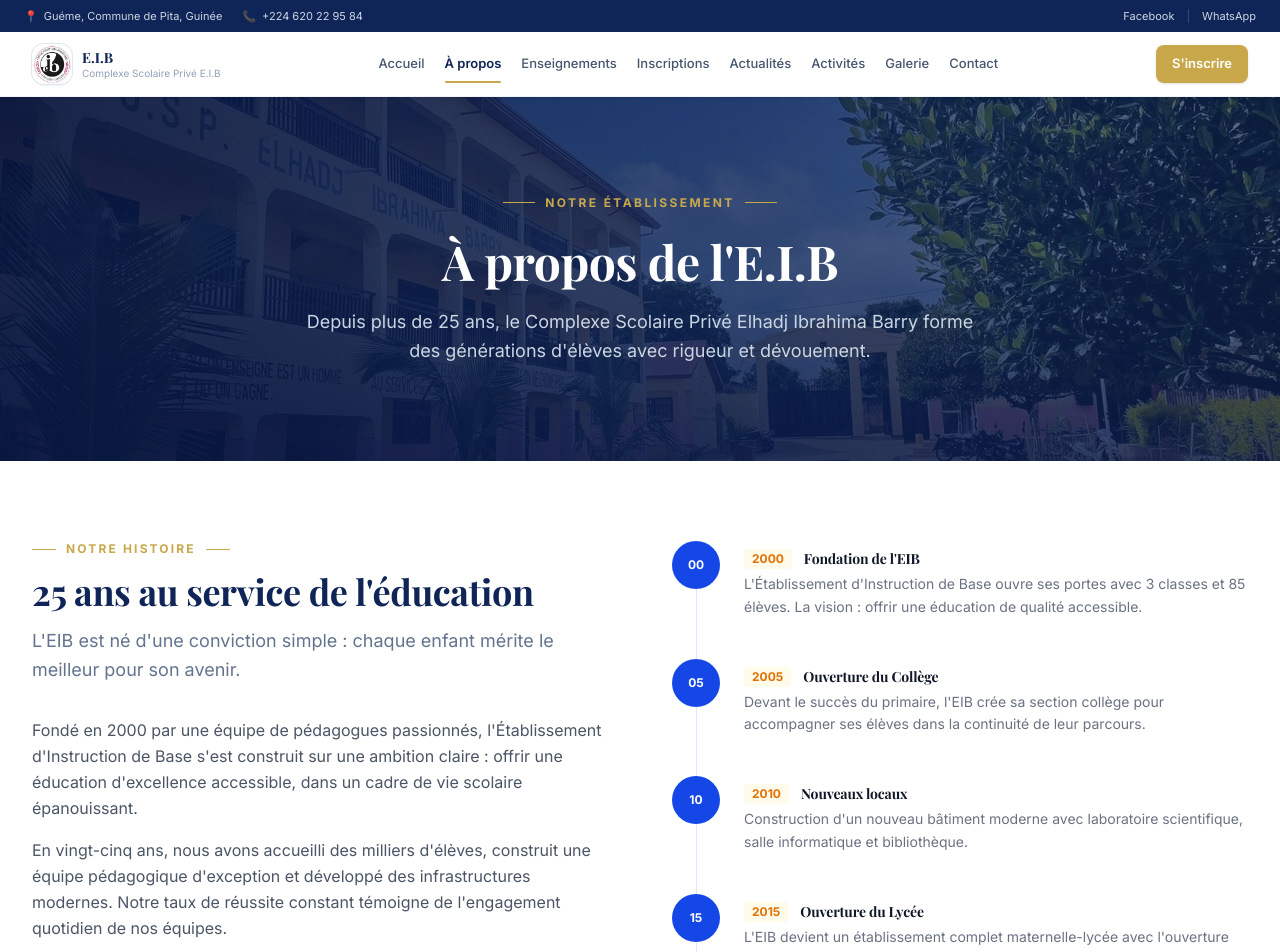
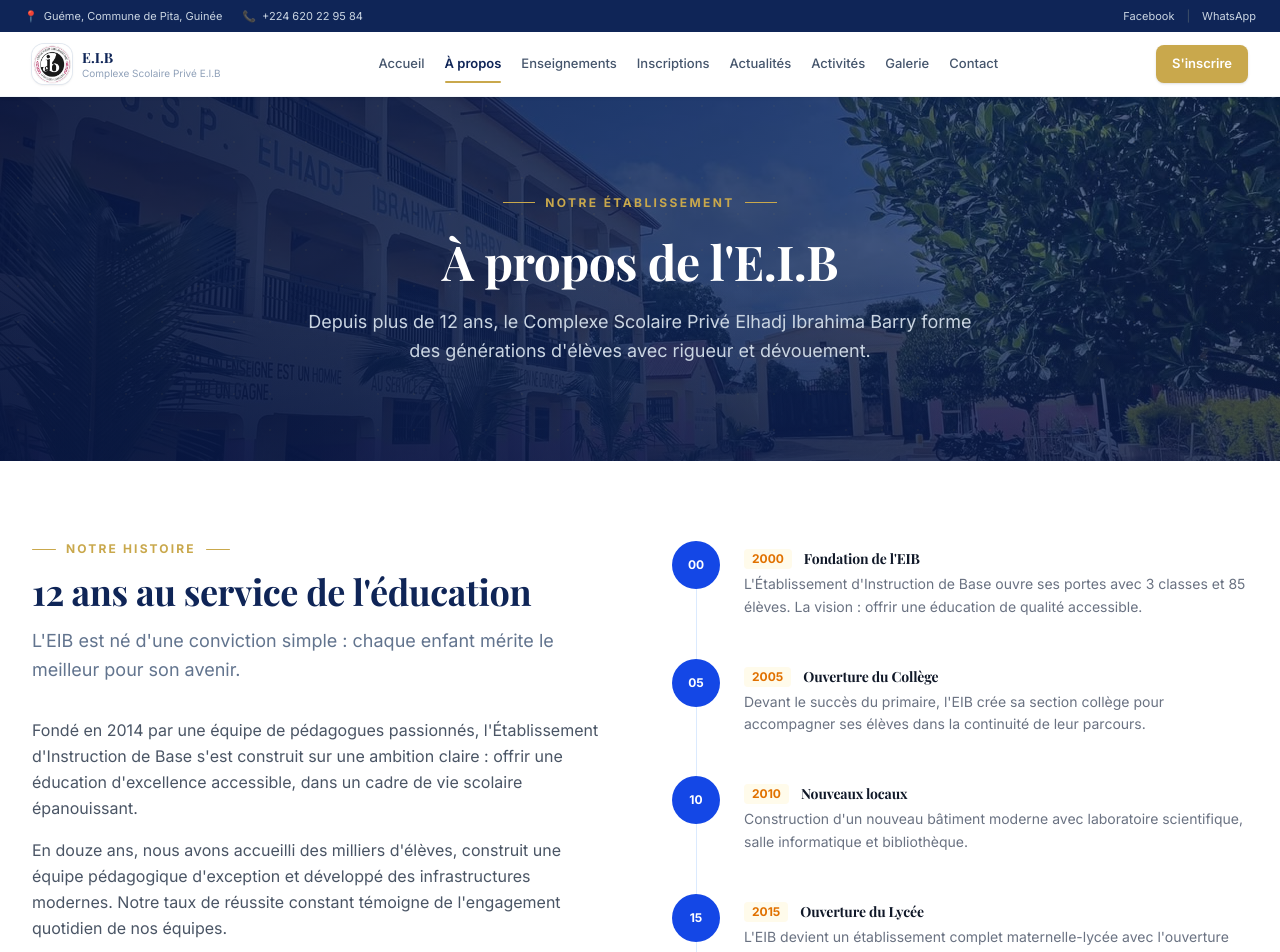
Before and after one commit to Barry-webdev/EIB-School, a Next.js app in the folder Frontend/: page /a-propos in a window 1280 px wide. Shown: the top 952 px of the page. Built offline with nearby package versions, Linux system fonts and the light colour scheme.

Commit message:
update: page a-propos

```diff
--- a/Frontend/src/app/a-propos/page.tsx
+++ b/Frontend/src/app/a-propos/page.tsx
@@ -122,7 +122,7 @@ export default function AProposPage() {
       <PageHero
         pretitle="Notre établissement"
         title="À propos de l'E.I.B"
-        subtitle="Depuis plus de 25 ans, le Complexe Scolaire Privé Elhadj Ibrahima Barry forme des générations d'élèves avec rigueur et dévouement."
+        subtitle="Depuis plus de 12 ans, le Complexe Scolaire Privé Elhadj Ibrahima Barry forme des générations d'élèves avec rigueur et dévouement."
       />
 
       {/* Historique */}
@@ -132,20 +132,20 @@ export default function AProposPage() {
             <div className="lg:w-1/2">
               <SectionTitle
                 pretitle="Notre histoire"
-                title="25 ans au service de l'éducation"
+                title="12 ans au service de l'éducation"
                 subtitle="L'EIB est né d'une conviction simple : chaque enfant mérite le meilleur pour son avenir."
                 align="left"
               />
               <div className="mt-8 space-y-4">
                 <p className="text-gray-600 leading-relaxed">
-                  Fondé en 2000 par une équipe de pédagogues passionnés,
+                  Fondé en 2014 par une équipe de pédagogues passionnés,
                   l&apos;Établissement d&apos;Instruction de Base s&apos;est
                   construit sur une ambition claire : offrir une éducation
                   d&apos;excellence accessible, dans un cadre de vie scolaire
                   épanouissant.
                 </p>
                 <p className="text-gray-600 leading-relaxed">
-                  En vingt-cinq ans, nous avons accueilli des milliers
+                  En douze ans, nous avons accueilli des milliers
                   d&apos;élèves, construit une équipe pédagogique d&apos;exception
                   et développé des infrastructures modernes. Notre taux de
                   réussite constant témoigne de l&apos;engagement quotidien de
```
